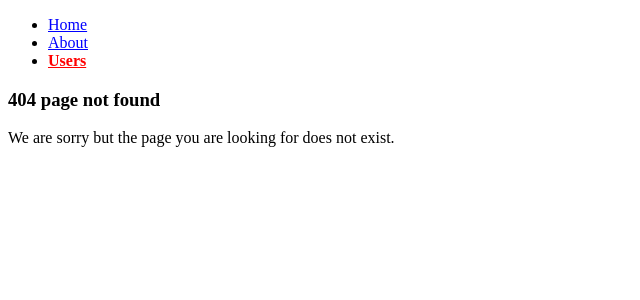
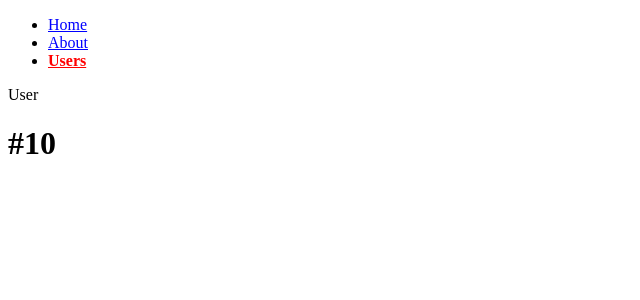
Before and after one commit to IvanGMtz/React_route, a React (Vite) app: page /users/10 in a window 1280 px wide. Before the commit this address had no page. Shown: the top 300 px of the page, without its empty margins (0-640 px from the left). Built offline with nearby package versions, Linux system fonts and the light colour scheme.

Commit message:
feat: :sparkles: Add useParams

```diff
--- a/src/App.jsx
+++ b/src/App.jsx
@@ -1,21 +1,22 @@
 import { BrowserRouter, Route, Routes } from "react-router-dom";
 import HomePage from "./pages/HomePage";
 import AboutPage from "./pages/AboutPage";
-import UsersPage from "./pages/UserPage";
+import UsersPage from "./pages/UsersPage";
 import NotFoundPage from "./pages/NotFoundPage";
 import Navbar from "./components/Navbar";
+import UserPage from "./pages/UserPage";
 
 function App() {
   return (
     <>
       <BrowserRouter>
-
         <Navbar />
 
         <Routes>
           <Route path="/" element={<HomePage />} />
           <Route path="/about" element={<AboutPage />} />
           <Route path="/users" element={<UsersPage />} />
+          <Route path="/users/:id" element={<UserPage />} />
           <Route path="*" element={<NotFoundPage />} />
         </Routes>
       </BrowserRouter>
--- a/src/pages/HomePage.jsx
+++ b/src/pages/HomePage.jsx
@@ -1,12 +1,9 @@
 import {Link} from 'react-router-dom'
 
-
-const userId = 10
 export default function HomePage() {
     return (
       <div>
         <h1>Application</h1>
-        <Link to={`/users/${userId}`}>Usuarios</Link>
       </div>
     );
 }
--- a/src/pages/UserPage.jsx
+++ b/src/pages/UserPage.jsx
@@ -1,7 +1,12 @@
-export default function UsersPage() {
+import {useParams} from 'react-router-dom'
+
+export default function UserPage() {
+
+    const {id} = useParams();
+
     return (
       <div>
-        <h1>Users</h1>
+        User <h1> {`#${id}`} </h1>
       </div>
     );
 }
--- /dev/null
+++ b/src/pages/UsersPage.jsx
@@ -0,0 +1,7 @@
+export default function UsersPage() {
+    return (
+      <div>
+        <h1>Users</h1>
+      </div>
+    );
+}
```
